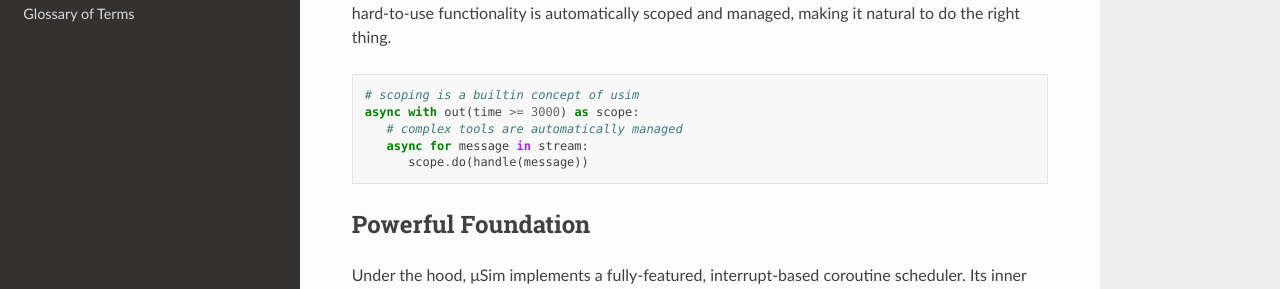
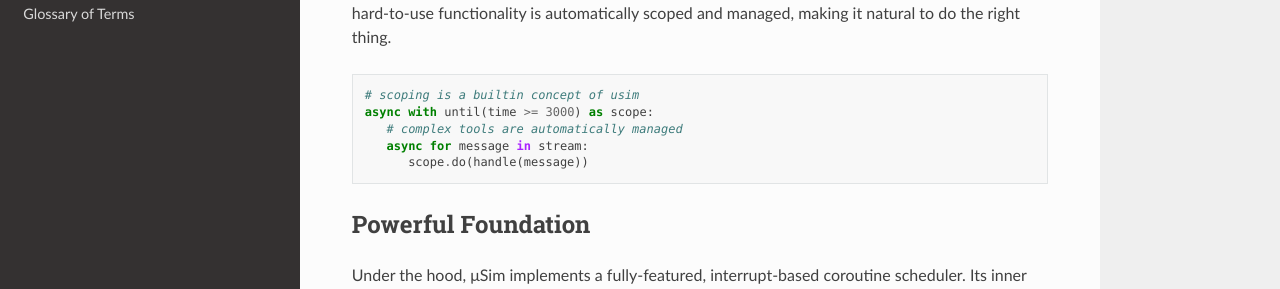
Before and after one commit to MaineKuehn/usim, a Sphinx documentation site: the page built from docs/index.rst, in a window 1280 px wide and 900 px high, scrolled down 893 px. Shown: the part 193-482 px from the top of the window. Built offline with Sphinx 7.4.7 and the Read the Docs theme 2.0.0, drawn with Linux system fonts in a browser that asks for light colours; formulas are drawn with MathJax 3; pages that are not in the unit, such as notebooks, are missing from menus.

Commit message:
removed proposed 'async with out' from docs (see issue #1)

```diff
--- a/docs/index.rst
+++ b/docs/index.rst
@@ -63,7 +63,7 @@ All hard-to-use functionality is automatically scoped and managed, making it nat
 .. code:: python3
 
    # scoping is a builtin concept of usim
-   async with out(time >= 3000) as scope:
+   async with until(time >= 3000) as scope:
       # complex tools are automatically managed
       async for message in stream:
          scope.do(handle(message))
--- a/docs/source/tutorial/04_cancel_scope.rst
+++ b/docs/source/tutorial/04_cancel_scope.rst
@@ -13,7 +13,7 @@ Interlude 01: Interrupting Scopes
     >>>
     >>> async def deliver_all(count=3):
     ...     print('-- Start deliveries at', time.now)
-    ...     async with out(time + 10) as deliveries:   # 1
+    ...     async with until(time + 10) as deliveries:   # 1
     ...         for delivery in range(count):          # 2
     ...             deliveries.do(deliver_one(delivery))
     ...             await (time + 3)
```
Also changed, not shown: 1 other file.
